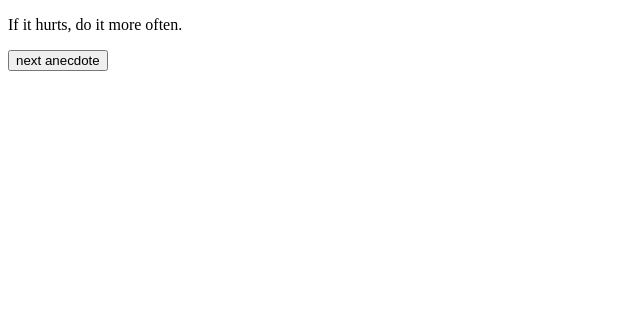
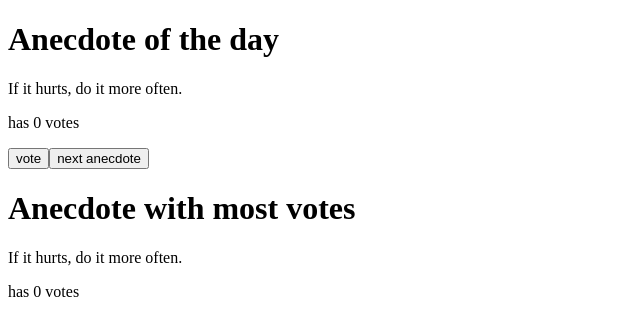
Before and after one commit to isahil123/fullstackopen, a React (Vite) app: page / in a window 1280 px wide. Shown: the top 336 px of the page, without its empty margins (0-640 px from the left). Built offline with nearby package versions, Linux system fonts and the light colour scheme.

Commit message:
Exercise 1.14: anecdotes step 3 - final version with most votes section

```diff
--- a/src/App.jsx
+++ b/src/App.jsx
@@ -13,17 +13,34 @@
   ];
 
   const [selected, setSelected] = useState(0);
+  const [votes, setVotes] = useState(new Array(anecdotes.length).fill(0));
 
-  // Random number generate karne ka function
+  const handleVote = () => {
+    const copy = [...votes];
+    copy[selected] += 1;
+    setVotes(copy);
+  };
+
   const handleNextAnecdote = () => {
     const randomIndex = Math.floor(Math.random() * anecdotes.length);
     setSelected(randomIndex);
   };
 
+  // Logic to find the index of the anecdote with the most votes
+  const mostVotesIndex = votes.indexOf(Math.max(...votes));
+
   return (
     <div>
+      <h1>Anecdote of the day</h1>
       <p>{anecdotes[selected]}</p>
+      <p>has {votes[selected]} votes</p>
+      <button onClick={handleVote}>vote</button>
       <button onClick={handleNextAnecdote}>next anecdote</button>
+
+      <h1>Anecdote with most votes</h1>
+      {/* Agar koi vote nahi hai, toh pehla quote dikhega otherwise winner */}
+      <p>{anecdotes[mostVotesIndex]}</p>
+      <p>has {votes[mostVotesIndex]} votes</p>
     </div>
   );
 };
```
